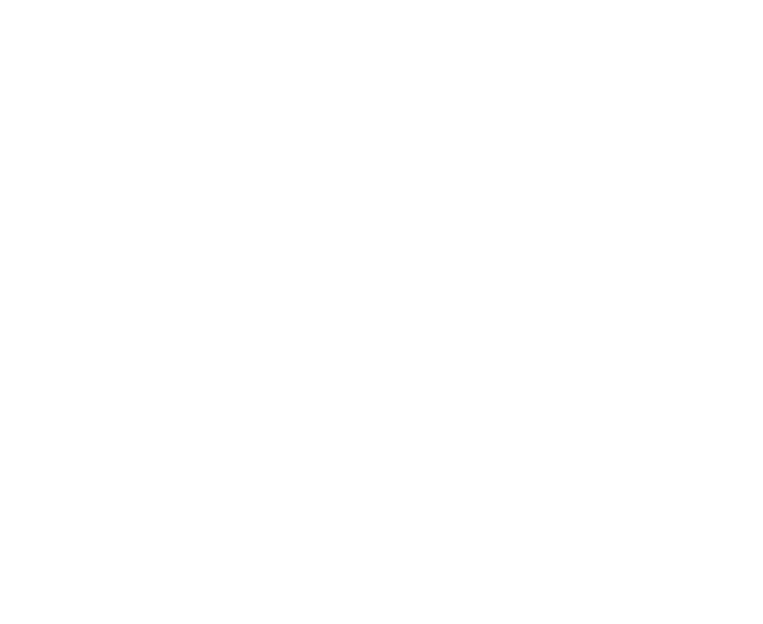
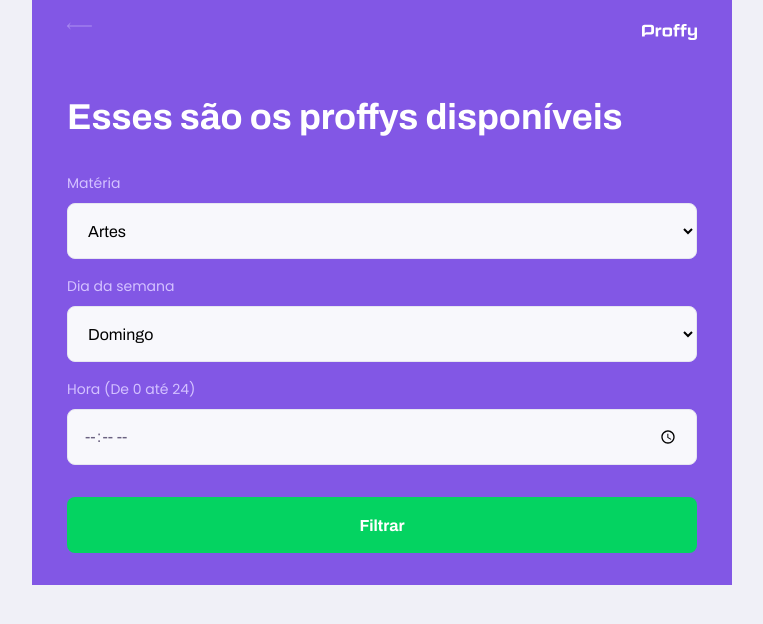
Before and after one commit to th1ag0-Zz/NLW-2-proffy-discovery, a plain HTML site: page study.html in a window 1280 px wide. Shown: the whole page, without its empty margins (258-1021 px from the left). Drawn offline with Linux system fonts and the light colour scheme.

Commit message:
Adicionado parte do study.html

```diff
--- a/css/main.css
+++ b/css/main.css
@@ -48,3 +48,9 @@ body, input, button, textarea {
     width: 90vw;
     max-width: 700px;
 }
+
+@media (min-width: 700px) {
+    :root {
+        font-size: 62.5%;
+    }
+}
--- a/css/partials/page-landing.css
+++ b/css/partials/page-landing.css
@@ -1,5 +1,7 @@
-:root {
-    font-size: 40%;
+@media (max-width: 699px) {
+    :root {
+        font-size: 40%;
+    }
 }
 
 #page-landing {
@@ -71,3 +73,56 @@
 .buttons-container a.give-classes:hover {
     background-color: var(--color-secondary-dark);
 }
+
+.total-connections {
+    font-size: 1.8rem;
+    display: flex;
+    align-items: center;
+    justify-content: center;
+}
+
+.total-connections img {
+    margin-left: 0.8rem;
+}
+
+@media (min-width: 1100px) {
+    #page-landing #container {
+        max-width: 1100px;
+        display: grid;
+        grid-template-columns: 2fr 1fr 2fr;
+        grid-template-rows: 350px 1fr;
+        grid-template-areas:
+        "proffy image image"
+        "button button texting";
+        column-gap: 87px;
+        row-gap: 86px;
+    }
+
+    #page-landing #container  .logo-container {
+        grid-area: proffy;
+        text-align: initial;
+        align-self: center;
+        margin: 0;
+    }
+
+    #page-landing #container .logo-container img {
+        height: 127px;
+    }
+
+    .hero-image {
+        grid-area: image;
+        height: 350px;
+    }
+
+    .buttons-container {
+        grid-area: button;
+        justify-content: flex-start;
+        margin: 0;
+    }
+
+    .total-connections {
+        grid-area: texting;
+        justify-self: end;
+        font-size: 1.2rem;
+    }
+}
--- /dev/null
+++ b/css/partials/page-study.css
@@ -0,0 +1,107 @@
+#page-study #container {
+    width: 100vw;
+    height: 100vh;
+}
+
+.page-header {
+    background-color: var(--color-primary);
+    display: flex;
+    flex-direction: column;
+}
+
+.page-header .top-bar-container {
+    width: 90%;
+    display: flex;
+    align-items: center;
+    justify-content: space-between;
+    margin: 0 auto;
+    padding: 1.6rem 0;
+}
+
+.page-header .top-bar-container a {
+    height: 3.2rem;
+    transition: opacity .2s;
+}
+
+.page-header .top-bar-container a:hover {
+    opacity: .6;
+}
+
+.page-header .top-bar-container img {
+    height: 1.6rem;
+}
+
+.page-header .header-content {
+    width: 90%;
+    margin: 3.2rem auto;
+}
+
+.page-header .header-content strong {
+    font: 700 3.6rem Archivo;
+    line-height: 4.2rem;
+    color: var(--color-title-in-primary);
+}
+
+#search-teachers {
+    margin-top: 3.2rem;
+}
+
+#search-teachers label {
+    color: var(--color-text-in-primary);
+}
+
+#search-teachers .select-block {
+    margin-bottom: 1.4rem;
+}
+
+#search-teachers button {
+    width: 100%;
+    height: 5.6rem;
+    background: var(--color-secondary);
+    color: var(--color-button-text);
+    border: 0;
+    border-radius: .8rem;
+    cursor: pointer;
+    font: 700 1.6rem Archivo;
+    display: flex;
+    align-items: center;
+    justify-content: center;
+    transition: background 0.2;
+    margin-top: 3.2rem;
+}
+
+#search-teachers button:hover {
+    background: var(--color-secondary-dark);
+}
+
+.select-block label, .input-block label {
+    font-size: 1.4rem;
+    color: var(--color-text-complement);
+}
+
+.input-block input, .select-block select {
+    width: 100%;
+    height: 5.6rem;
+    margin-top: .8rem;
+    border-radius: .8rem;
+    background: var(--color-input-background);
+    border: 1px solid var(--color-line-in-white);
+    outline: 0;
+    padding: 0 1.6rem;
+    font: 1.6rem Archivo;
+}
+
+.input-block {
+    position: relative;
+}
+
+.input-block:focus-within::after {
+    content: "";
+    width: calc(100% - 3.2rem);
+    height: 2px;
+    background: var(--color-primary-light);
+    position: absolute;
+    left: 1.6rem;
+    right: 1.6rem;
+    bottom: 0;
+}
--- a/study.html
+++ b/study.html
@@ -3,9 +3,69 @@
     <head>
         <meta charset="UTF-8">
         <meta name="viewport" content="width=device-width, initial-scale=1.0">
-        <title>Document</title>
+        <link href="https://fonts.googleapis.com/css2?family=Archivo:wght@400;700&amp;family=Poppins:wght@400;600&amp;display=swap" rel="stylesheet">
+        <link rel="stylesheet" href="css/main.css">
+        <link rel="stylesheet" href="css/partials/page-study.css">
+        <title>Proffy | Sua plataforma de estudos online</title>
     </head>
-    <body>
+    <body id="page-study">
+
+        <div id="container">
+
+            <header class="page-header">
+                <div class="top-bar-container">
+                    <a href="/">
+                        <img src="images/icons/back.svg" alt="Voltar">
+                    </a>
+                    <img src="images/logo.svg" alt="Proffy">
+                </div>
+
+                <div class="header-content">
+                    <strong>Esses são os proffys disponíveis</strong>
+                    <form id="search-teachers">
+
+                        <div class="select-block">
+                            <label for="subject">Matéria</label>
+                            <select name="subject" id="subject">
+                                <option value="" disabled="" hidden="">Selecione uma opção</option>
+                                <option value="1">Artes</option>
+                                <option value="2">Biologia</option>
+                                <option value="3">Ciências</option>
+                                <option value="4">Educação Física</option>
+                                <option value="5">Física</option>
+                                <option value="6">Geografia</option>
+                                <option value="7">História</option>
+                                <option value="8">Matemática</option>
+                                <option value="9">Português</option>
+                                <option value="10">Química</option>
+                            </select>
+                        </div>
+
+                        <div class="select-block">
+                            <label for="weekday">Dia da semana</label>
+                            <select name="weekday" id="weekday">
+                                <option value="" disabled="" hidden="">Selecione uma opção</option>
+                                <option value="0">Domingo</option>
+                                <option value="1">Segunda</option>
+                                <option value="2">Terça</option>
+                                <option value="3">Quarta</option>
+                                <option value="4">Quinta</option>
+                                <option value="5">Sexta</option>
+                                <option value="6">Sábado</option>
+                            </select>
+                        </div>
+
+                        <div class="input-block">
+                            <label for="time">Hora (De 0 até 24)</label>
+                            <input name="time" id="time" type="time">
+                        </div>
+
+                        <button type="submit">Filtrar</button>
+                    </form>
+                </div>
+            </header>
+
+        </div>
 
     </body>
 </html>
```
Also changed, not shown: index.html (+8 -3 lines), images/tela_1.png.
